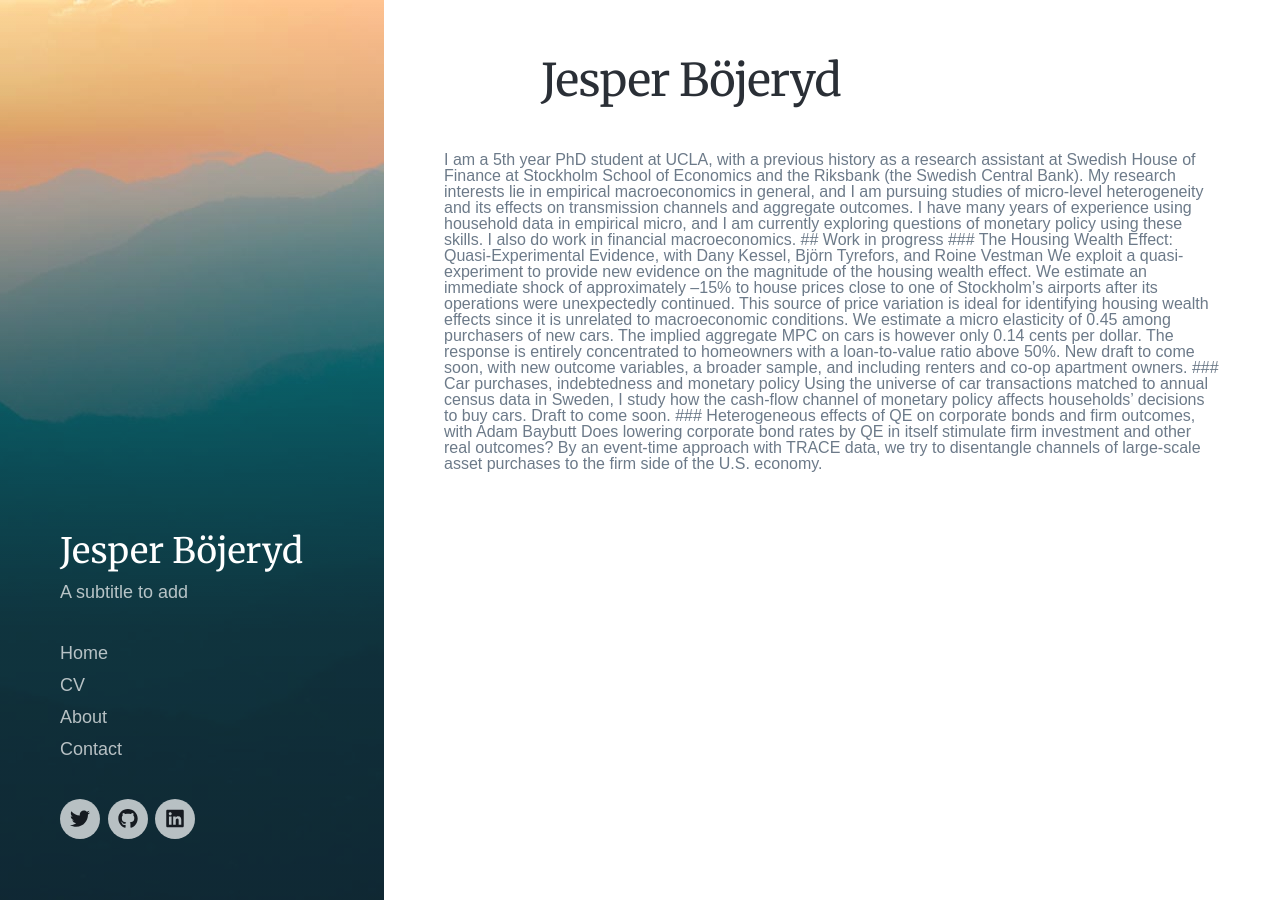
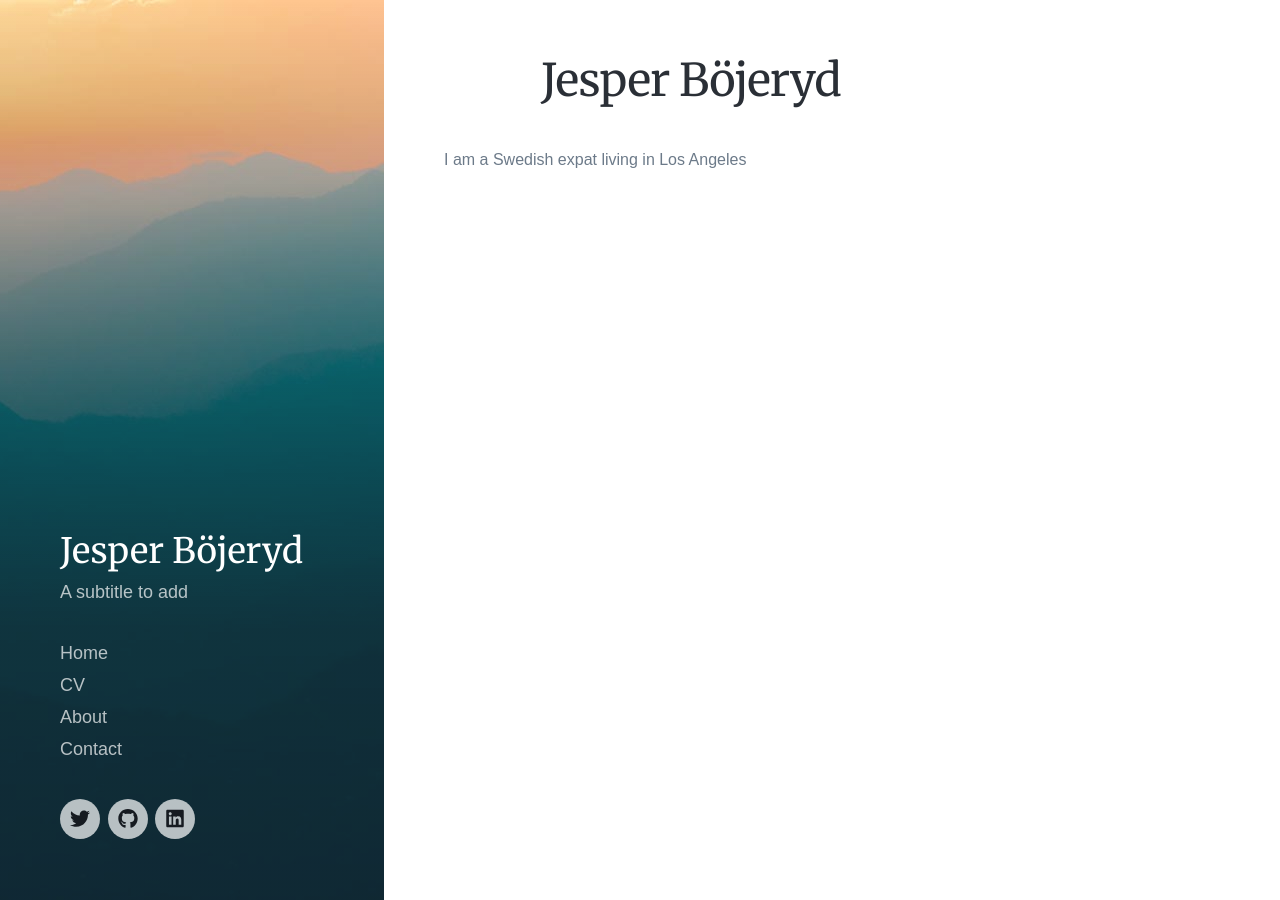
Before and after one commit to bojeryd91/bojeryd91.github.io, a Jekyll site: the page built from index.md, in a window 1280 px wide and 900 px high. Built offline with Jekyll 4.4.1, drawn with Linux system fonts in a browser that asks for light colours; nearby versions of some CDN libraries; some web fonts are replaced.

Commit message:
Update index.md

```diff
--- a/index.md
+++ b/index.md
@@ -5,18 +5,4 @@ description: This is Jesper Böjeryds personal webpage for research.
 featured_image: /images/demo/demo-landscape.jpg
 ---
 
-I am a 5th year PhD student at UCLA, with a previous history as a research assistant at Swedish House of Finance at Stockholm School of Economics and the Riksbank (the Swedish Central Bank).
-
-My research interests lie in empirical macroeconomics in general, and I am pursuing studies of micro-level heterogeneity and its effects on transmission channels and aggregate outcomes. I have many years of experience using household data in empirical micro, and I am currently exploring questions of monetary policy using these skills. I also do work in financial macroeconomics.
-
-## Work in progress
-### The Housing Wealth Effect: Quasi-Experimental Evidence, with Dany Kessel, Björn Tyrefors, and Roine Vestman
-We exploit a quasi-experiment to provide new evidence on the magnitude of the housing wealth effect. We estimate an immediate shock of approximately –15% to house prices close to one of Stockholm’s airports after its operations were unexpectedly continued. This source of price variation is ideal for identifying housing wealth effects since it is unrelated to macroeconomic conditions. We estimate a micro elasticity of 0.45 among purchasers of new cars. The implied aggregate MPC on cars is however only 0.14 cents per dollar. The response is entirely concentrated to homeowners with a loan-to-value ratio above 50%.
-
-New draft to come soon, with new outcome variables, a broader sample, and including renters and co-op apartment owners.
-
-### Car purchases, indebtedness and monetary policy
-Using the universe of car transactions matched to annual census data in Sweden, I study how the cash-flow channel of monetary policy affects households’ decisions to buy cars. Draft to come soon.
-
-### Heterogeneous effects of QE on corporate bonds and firm outcomes, with Adam Baybutt
-Does lowering corporate bond rates by QE in itself stimulate firm investment and other real outcomes? By an event-time approach with TRACE data, we try to disentangle channels of large-scale asset purchases to the firm side of the U.S. economy.
+I am a Swedish expat living in Los Angeles
```
